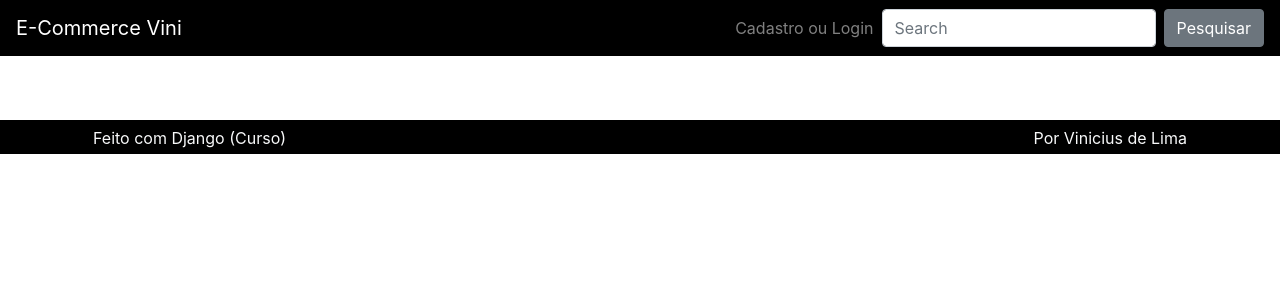
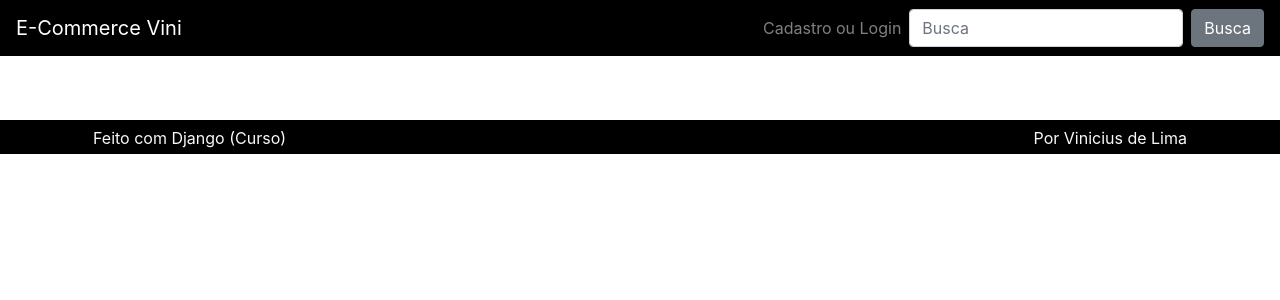
Before and after one commit to vinnilmg/projeto-ecommerce, a Django app: page / in a window 1280 px wide. Shown: the top 300 px of the page. Run offline with Django 3.2, Linux system fonts and the light colour scheme; data that the repository does not hold is empty; some libraries are stand-ins or nearby versions.

Commit message:
cpf unico + busca. finalizado

```diff
--- a/produto/templates/produto/lista.html
+++ b/produto/templates/produto/lista.html
@@ -12,7 +12,7 @@
                     <div class="card" style=" padding-top: 15%; padding-left: 5%; padding-right: 5%;">
 
                         {% if produto.imagem %}
-                            <a href="{{ produto.slug }}">
+                            <a href="{% url 'produto:detalhe' produto.slug %}">
                                 <img class="card-img-top" src="{{ produto.imagem.url }}"
                                 alt="{{ produto.nome }}" />
                             </a>
@@ -31,7 +31,7 @@
                             </div>
                         </div>
                         <div class="card-footer bg-transparent border-top-light-custom text-center">
-                            <a href="{{ produto.slug }}" class="btn btn-primary btn-sm m-1 btn-block">
+                            <a href="{% url 'produto:detalhe' produto.slug %}" class="btn btn-primary btn-sm m-1 btn-block">
                                 <i class="fa fa-shopping-cart" aria-hidden="true"></i>
                                 Comprar
                             </a>
--- a/produto/urls.py
+++ b/produto/urls.py
@@ -12,4 +12,5 @@ urlpatterns = [
          name="removerdocarrinho"),
     path('carrinho/', views.Carrinho.as_view(), name="carrinho"),
     path('resumodacompra/', views.ResumoDaCompra.as_view(), name="resumodacompra"),
+    path('busca/', views.Busca.as_view(), name="busca"),
 ]
--- a/produto/views.py
+++ b/produto/views.py
@@ -4,6 +4,7 @@ from django.views.generic.list import ListView
 from django.views.generic.detail import DetailView
 from django.views import View
 from django.contrib import messages
+from django.db.models import Q
 from . import models
 from pprint import pprint
 
@@ -14,6 +15,27 @@ class ListaProdutos(ListView):
     context_object_name = 'produtos'
     paginate_by = 9
     ordering = ['-id']
+
+
+class Busca(ListaProdutos):
+    def get_queryset(self, *args, **kwargs):
+        termo = self.request.GET.get(
+            'termo', None) or self.request.session.get('termo', None)
+        qs = super().get_queryset(*args, **kwargs)
+
+        if not termo:
+            return qs
+
+        self.request.session['termo'] = termo
+
+        qs = qs.filter(
+            Q(nome__icontains=termo) |
+            Q(descricao_curta__icontains=termo) |
+            Q(descricao_longa__icontains=termo)
+        )
+
+        self.request.session.save()
+        return qs
 
 
 class DetalheProduto(DetailView):
--- a/templates/parciais/_nav.html
+++ b/templates/parciais/_nav.html
@@ -56,15 +56,10 @@
      {% endif %}
 
     </ul>
-    <form class="form-inline my-2 my-lg-0">
-      <input
-        class="form-control mr-sm-2"
-        type="search"
-        placeholder="Search"
-        aria-label="Search"/>
-      <button class="btn btn-secondary my-2 my-sm-0" type="submit">
-        Pesquisar
-      </button>
+    <form class="form-inline my-2 my-lg-0" method="GET" action="{% url 'produto:busca' %}">
+      <input name="termo" value="{{ request.GET.termo }}" class="form-control mr-sm-2" type="search" placeholder="Busca" aria-label="Busca"/>
+      <button class="btn btn-secondary my-2 my-sm-0" type="submit">Busca</button>
     </form>
+
   </div>
 </nav>
```
Also changed, not shown: perfil/models.py (+11 -0 lines).
